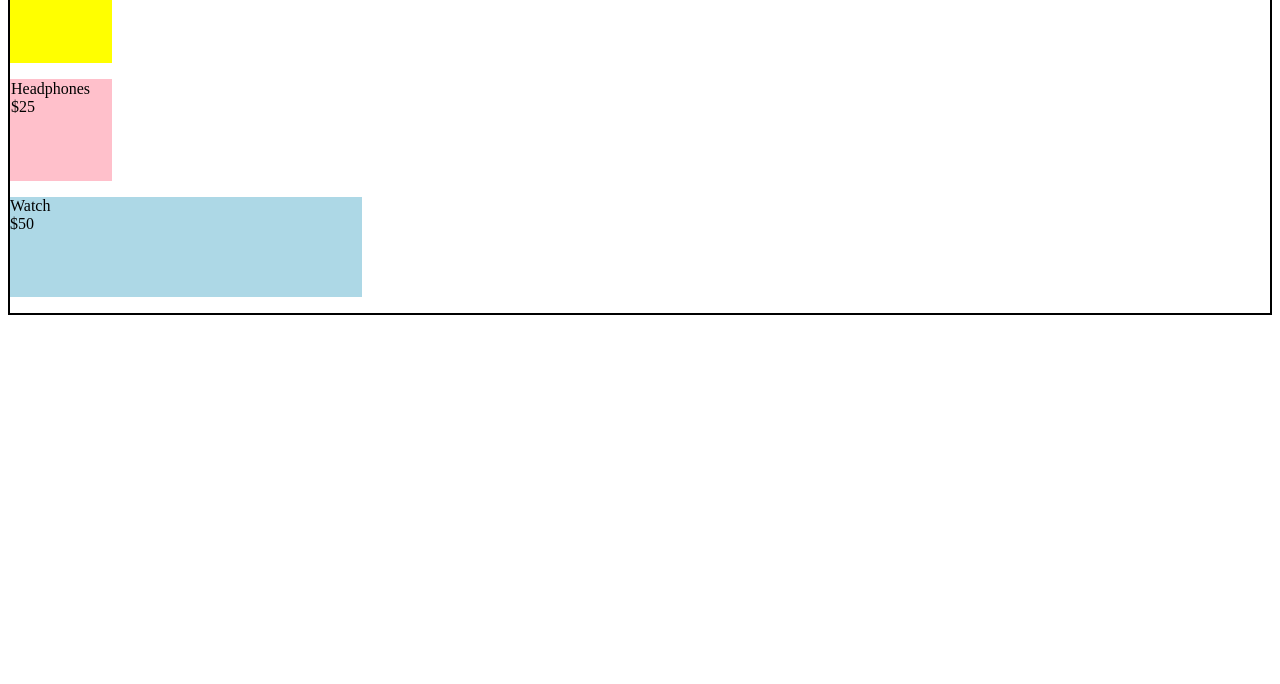
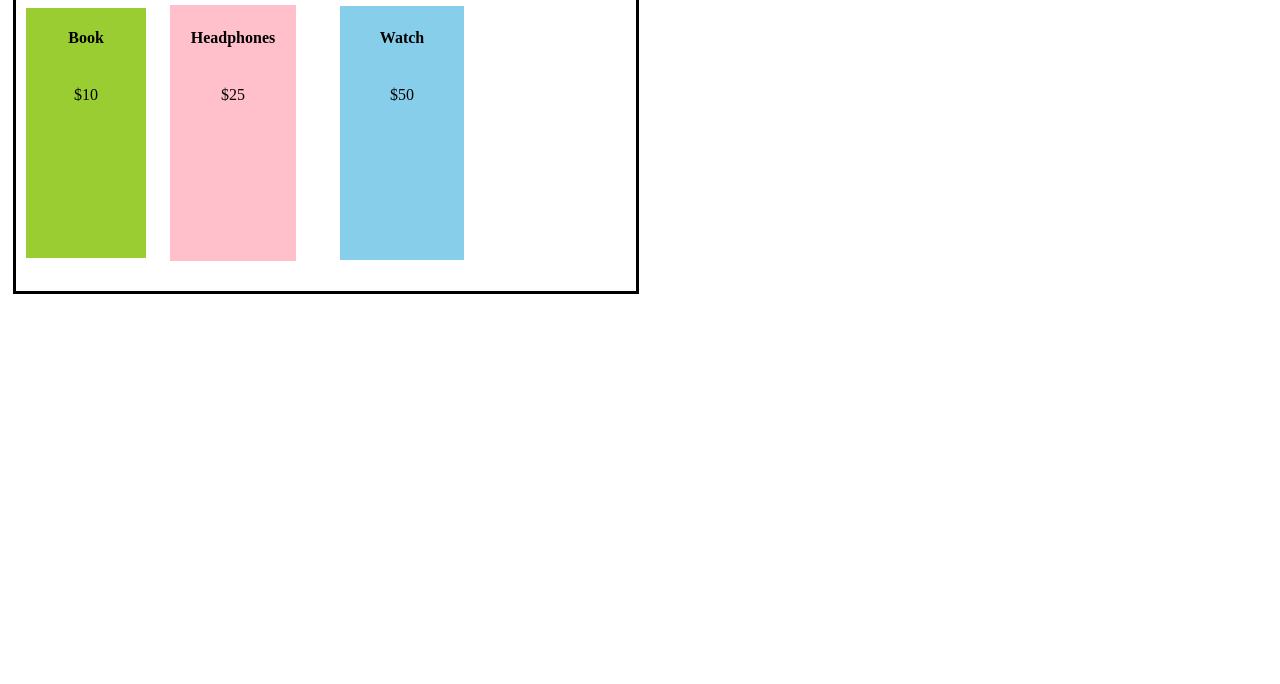
Before and after one commit to Anivaran2006/CSS-AIML1, a plain HTML site: page practice.html in a window 1280 px wide. Shown: the part 116-800 px from the top of the page. Drawn offline with Linux system fonts and the light colour scheme.

Commit message:
practice on 14nov

```diff
--- a/practice.css
+++ b/practice.css
@@ -1,35 +1,33 @@
-/* div{
-    border: 10px solid black;
+.container{
+    margin:5px;
+    padding:10px;
+    border: solid black;
+    width: 600px;
 }
-h1{
-    background: white;
+.box1{
+    text-align: center;
+    background-color: yellowgreen;
+    margin:20pxpx;
+    border: yellow;
+    width: 120px;
+    height: 250px;
+    display: inline-block;
 }
-h2{
-    background:blueviolet;
+.box2{
+    text-align: center;
+    background-color: pink;
+    margin:20px;
+    border: solid pink;
+    width: 120px;
+    height: 250px;
+    display: inline-block;
 }
-p{
-    background:greenyellow
+.box3{
+    text-align: center;
+    background-color: skyblue;
+    margin:20px;
+    border: 2px solid skyblue;
+    width: 120px;
+    height: 250px;
+    display:inline-block;
 }
-*/
-div{
-    border : 2px solid black;
-}
-p{
-    border:1px solid yellow;
-    background: yellow;
-    width: 100px;
-    height:100px;
-}
-.second{
-    border:1px solid pink;
-    background: pink;
-    width: 100px;
-    height:100px;
-
-}
-.third{border:lightblue;
-background: lightblue;
-width:100px;
-height:100px;
-padding-right: 20%;
-}
--- a/practice.html
+++ b/practice.html
@@ -4,20 +4,21 @@
     <meta charset="UTF-8">
     <meta name="viewport" content="width=device-width, initial-scale=1.0">
     <title>Document</title>
-    <link rel="stylesheet" href="./practice.css">
+    <link rel="stylesheet" href="/practice.css" >
 </head>
 <body>
-     <!-- <div>
-    <span ><h1>display:block (Headings/Paragraphs)</h1>
-    </span>
-    <span ><h2>Amazon - Online Shopping </h2></span>
-    <span ><p>This is a full-width paragraph like a blog or product description</p></span>
-    </div>  -->
-    <div>
-    <span><h2>display:inline-block(Product cards)</h2></span>
-    <span><p>Book <br>$10</h1></span>
-    <span><p class="second"> Headphones <br>$25</p></span>
-    <span><p class="third">Watch <br>$50</p></span>
+    <div class="container">
+        <h1>display:inline-block(Product cards)</h1>
+        <div class="box1">
+            <h4>Book</h4> <br>$10
+        </div>
+        <div class="box2">
+            <h4>Headphones</h4>
+            <br>$25
+        </div>
+        <div class="box3">
+            <h4>Watch</h4> <br>$50
+        </div>
     </div>
 </body>
 </html>
```
